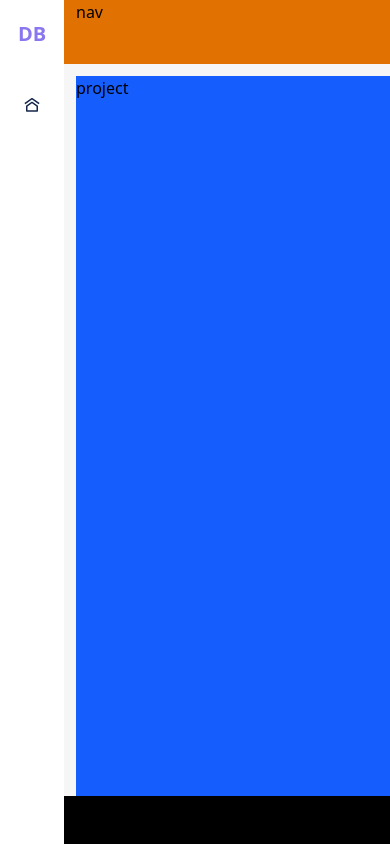
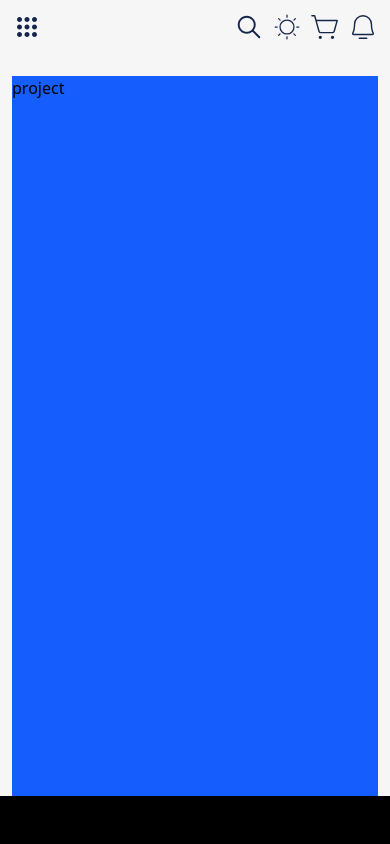
Before and after one commit to teajhaney/dashboard-app, a React (Vite) app: page / in a window 390 px wide. Built offline with nearby package versions, Linux system fonts and the light colour scheme.

Commit message:
Add dashboard context provider and enhance navigation components
- Implement DashboardProvider for managing menu state
- Update NavComponent to include animated menu and icons
- Refactor SideBar for responsive design
- Adjust App layout for consistent padding

```diff
--- a/src/App.tsx
+++ b/src/App.tsx
@@ -12,7 +12,7 @@ function App() {
       <div className="flex-1 flex flex-col h-screen ">
         <ScrollToTop />
         <NavComponent />
-        <div className="flex-1 pt-3 pl-3 overflow-y-scroll">
+        <div className="flex-1 pt-3 px-3 overflow-y-scroll">
           <Outlet />
         </div>
         <Footer />
--- a/src/components/NavComponent.tsx
+++ b/src/components/NavComponent.tsx
@@ -1,5 +1,67 @@
+import { CgMenuGridO } from "react-icons/cg";
+import { IoIosSearch } from "react-icons/io";
+import { PiShoppingCartSimpleLight } from "react-icons/pi";
+import { CiLight } from "react-icons/ci";
+import { PiBellSimpleLight } from "react-icons/pi";
+import { useState } from "react";
+import { NavLink } from "react-router-dom";
+import { AnimatePresence, motion } from "motion/react";
+import { dashboardHeaders } from "../Data/dummyData";
+
 const NavComponent = () => {
-return <div className="h-16 bg-amber-600 pl-3">nav</div>;
+  const [isMenu, setIsMenu] = useState<boolean>(false);
+  const handleMenuClick = () => {
+    setIsMenu((prev) => !prev);
+  };
+  const animateFromYtop = {
+    hidden: { opacity: 0, y: -30 }, // Start hidden with opacity 0, slightly to the right
+    visible: { opacity: 1, y: 0, transition: { duration: 0.5 } }, // Slide in smoothly
+  };
+  return (
+    <div className="relative h-16 z-50 p-3 flex max-sm:justify-between sm:justify-end tems-center text-textColor">
+      <AnimatePresence>
+        {isMenu && (
+          <motion.div
+            variants={animateFromYtop}
+            viewport={{ once: false, amount: 0.1 }}
+            initial="hidden"
+            animate="visible"
+            exit="hidden"
+            className="absolute left-0 top-14 bg-white shadow-sm h-fit w-full  py-5  sm:hidden">
+            {/* navigation link */}
+            <div onClick={handleMenuClick} className="flex flex-col gap-5">
+              {dashboardHeaders.map((dashboardHeader, index) => (
+                <div key={index} className="pl-4 flex flex-col text-textColor">
+                  {dashboardHeader.links.map((link, linkIndex) => (
+                    <NavLink
+                      key={linkIndex}
+                      to={link.path}
+                      className={({ isActive }) =>
+                        isActive ? "text-primary" : "text-textColor"
+                      }>
+                      <h1 className="mt-3">{link.name}</h1>
+                    </NavLink>
+                  ))}
+                </div>
+              ))}
+            </div>
+          </motion.div>
+        )}
+      </AnimatePresence>
+
+      <CgMenuGridO
+        className="sm:hidden text-3xl cursor-pointer"
+        onClick={() => setIsMenu((prev) => !prev)}
+      />
+
+      <div className="flex gap-2 text-3xl">
+        <IoIosSearch />
+        <CiLight />
+        <PiShoppingCartSimpleLight />
+        <PiBellSimpleLight />
+      </div>
+    </div>
+  );
 };
 
 export default NavComponent;
--- a/src/components/SideBar.tsx
+++ b/src/components/SideBar.tsx
@@ -2,11 +2,12 @@ import { dashboardHeaders } from "../Data/dummyData";
 import { CollapsibleSection } from "./export_components";
 import { NavLink } from "react-router-dom";
 const SideBar = () => {
+
   return (
-    <aside className="group max-lg:w-16 w-72 bg-bgColor h-full top-0 left-0 px-2 flex flex-col gap-10 pt-5  transition-all duration-300 hover:max-lg:w-72 max-lg:hover:fixed">
+    <aside className="group max-sm:hidden max-lg:w-16 w-72 bg-bgColor h-full top-0 left-0 px-2 flex flex-col gap-10 pt-5  transition-all duration-300 hover:max-lg:w-72 max-lg:hover:fixed">
       {/* logo */}
       <div className="flex justify-center mx-2">
-        <h1 className="text-3xl  font-extrabold text-primary hidden group-hover:block">
+        <h1 className="text-3xl  font-extrabold text-primary hidden lg:block group-hover:block">
           DASHBOARD
         </h1>
         <h1 className="text-xl font-extrabold text-primary lg:hidden group-hover:hidden">DB</h1>
--- a/src/main.tsx
+++ b/src/main.tsx
@@ -2,6 +2,7 @@ import { StrictMode } from "react";
 import { createRoot } from "react-dom/client";
 import { createBrowserRouter, RouterProvider } from "react-router-dom";
 import App from "./App.tsx";
+import { DashboardProvider } from "./provider/DasboardProvider.tsx";
 import {
   ProjectPage,
   NotFoundPage,
@@ -23,6 +24,8 @@ const router = createBrowserRouter([
 ]);
 createRoot(document.getElementById("root")!).render(
   <StrictMode>
-    <RouterProvider router={router} />
+    <DashboardProvider>
+      <RouterProvider router={router} />
+    </DashboardProvider>
   </StrictMode>
 );
--- /dev/null
+++ b/src/provider/DasboardProvider.tsx
@@ -0,0 +1,25 @@
+import { useState, ReactNode } from "react";
+import { DashboardContext } from "./useDashboard";
+
+// interface Blog {
+
+// }
+
+export interface DashboardContextType {
+  menuBarOpen: boolean;
+  setMenuBarOpen: React.Dispatch<React.SetStateAction<boolean>>;
+}
+///////////////
+export const DashboardProvider = ({ children }: { children: ReactNode }) => {
+  const [menuBarOpen, setMenuBarOpen] = useState(false);
+
+  return (
+    <DashboardContext.Provider
+      value={{
+        menuBarOpen,
+        setMenuBarOpen,
+      }}>
+      {children}
+    </DashboardContext.Provider>
+  );
+};
--- /dev/null
+++ b/src/provider/useDashboard.tsx
@@ -0,0 +1,12 @@
+import { createContext, useContext } from "react";
+import { DashboardContextType } from "./DasboardProvider";
+
+export const DashboardContext = createContext<DashboardContextType | undefined>(
+  undefined
+);
+
+export const useDashboardContext = () => {
+    const context = useContext(DashboardContext);
+    if (!context) throw new Error("useDashboardContext must be used within BlogProvider");
+    return context;
+}
```
